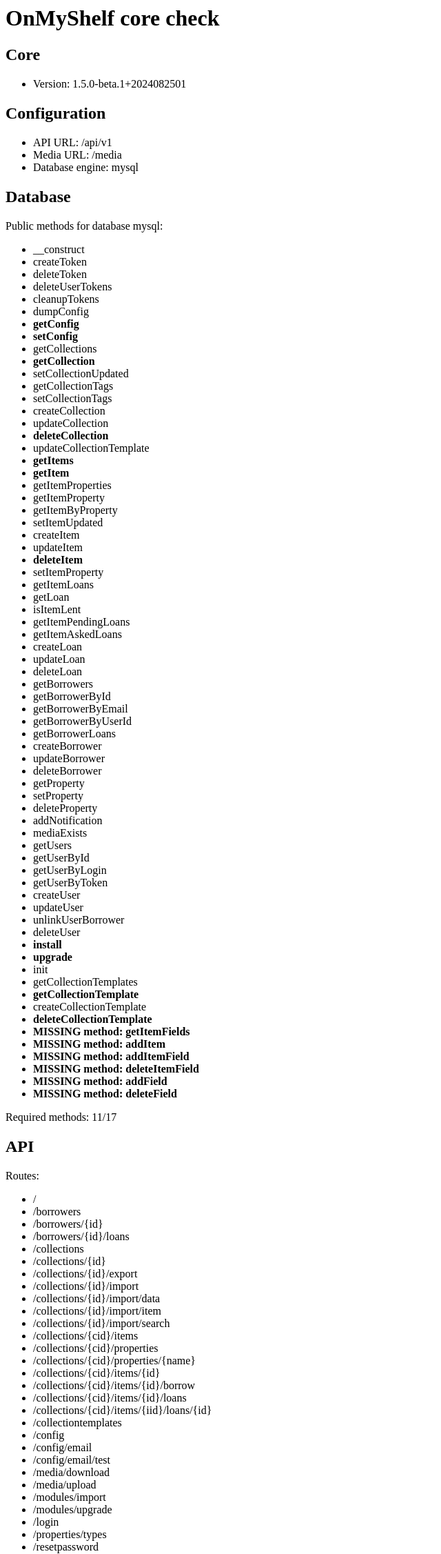
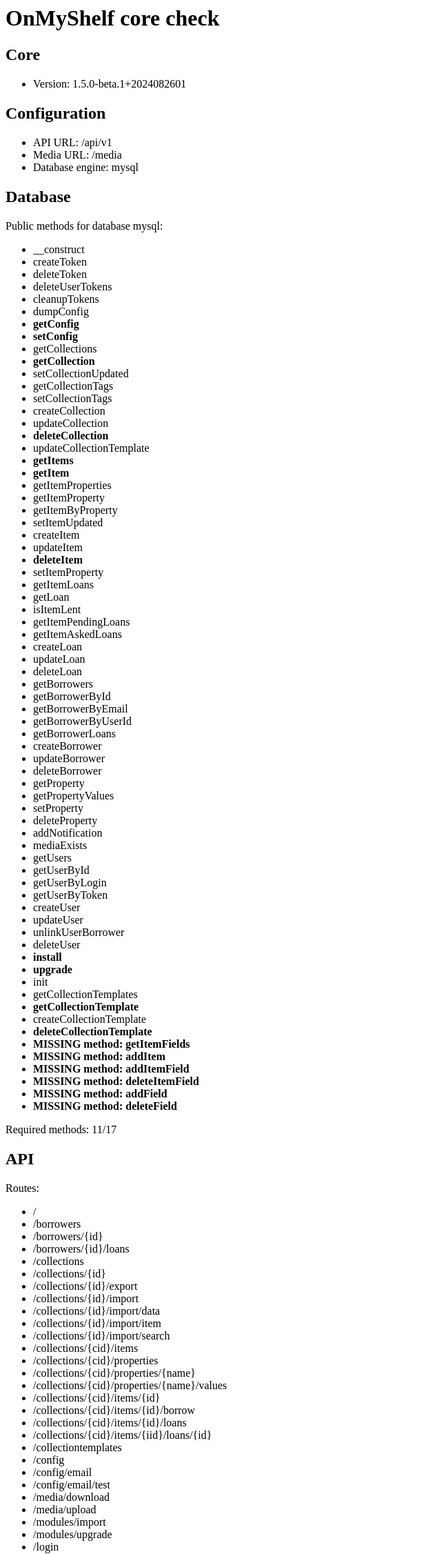
Before and after one commit to onmyshelf/api, a PHP site: page /check.php in a window 1280 px wide. Shown: the top 2253 px of the page at 69% size, without its empty margins (0-640 px from the left). Run offline with PHP 8.4, Linux system fonts and the light colour scheme; some libraries are stand-ins or nearby versions.

Commit message:
Add property values route

```diff
--- a/inc/api.php
+++ b/inc/api.php
@@ -37,6 +37,7 @@
             '/collections/{cid}/items' => 'CollectionsIdItems',
             '/collections/{cid}/properties' => 'CollectionsIdProperties',
             '/collections/{cid}/properties/{name}' => 'CollectionsIdPropertiesName',
+            '/collections/{cid}/properties/{name}/values' => 'CollectionsIdPropertiesNameValues',
             '/collections/{cid}/items/{id}' => 'CollectionsIdItemsId',
             '/collections/{cid}/items/{id}/borrow' => 'CollectionsIdItemsIdBorrow',
             '/collections/{cid}/items/{id}/loans' => 'CollectionsIdItemsIdLoans',
@@ -1173,6 +1174,34 @@
     }
 
 
+    private function routeCollectionsIdPropertiesNameValues()
+    {
+        $this->requireArgs(['cid','name']);
+
+        // get collection object
+        $collection = Collection::getById($this->args['cid']);
+        if (!$collection) {
+            $this->error(404);
+        }
+
+        // check ownership
+        $this->requireUserID($collection->getOwner());
+
+        // get property object
+        $property = Property::getByName($this->args['cid'], $this->args['name']);
+        if (!$property) {
+            $this->error(404);
+        }
+
+        $search = null;
+        if (isset($this->data['search'])) {
+            $search = $this->data['search'];
+        }
+
+        $this->response($property->getValues($search));
+    }
+
+
     private function routePropertiesTypes()
     {
         $this->response(Property::getTypes());
--- a/inc/classes/Property.php
+++ b/inc/classes/Property.php
@@ -33,6 +33,17 @@
                 $this->$p = $params[$p];
             }
         }
+    }
+
+
+    /**
+     * Get values
+     * @param  string $search (optionnal)
+     * @return array  Values
+     */
+    public function getValues($search=null)
+    {
+        return (new Database)->getPropertyValues($this->collectionId, $this->name, $search);
     }
 
 
--- a/inc/database/global/database.php
+++ b/inc/database/global/database.php
@@ -104,6 +104,7 @@
 
     // properties
     abstract public function getProperty($collectionId, $name);
+    abstract public function getPropertyValues($collectionId, $name, $search);
     abstract public function setProperty($collectionId, $name, $data);
     abstract public function deleteProperty($collectionId, $name);
 
--- a/inc/database/sqlDatabase.php
+++ b/inc/database/sqlDatabase.php
@@ -280,8 +280,7 @@
 
             // get available values
             if ($property['filterable']) {
-                $property['values'] = $this->selectColumn('SELECT `value` FROM `itemProperty` WHERE `collectionId`=? AND `name`=?
-                                               GROUP BY `value` ORDER BY `value`', [$id, $name]);
+                $property['values'] = $this->getPropertyValues($id, $name);
             }
 
             // delete unecessary data
@@ -1182,6 +1181,29 @@
         }
 
         return $property;
+    }
+
+
+    /**
+     * Get property values
+     * @param  int    $collectionId Collection ID
+     * @param  string $name         Property name
+     * @param  string $search       (optionnal)
+     * @return array                Array of data
+     */
+    public function getPropertyValues($collectionId, $name, $search=null)
+    {
+        $query = "SELECT `value` FROM `itemProperty` WHERE `collectionId`=? AND `name`=?";
+        $args = [$collectionId, $name];
+
+        if ($search) {
+            $query .= " AND `value` LIKE ?";
+            $args[] = "%$search%";
+        }
+
+        $query .= " GROUP BY `value` ORDER BY `value`";
+
+        return $this->selectColumn($query, $args);
     }
 
 
--- a/inc/init.php
+++ b/inc/init.php
@@ -1,5 +1,5 @@
 <?php
-define('VERSION', '1.5.0-beta.1+2024082501');
+define('VERSION', '1.5.0-beta.1+2024082601');
 
 // load config file
 if (!file_exists("config.php")) {
```
